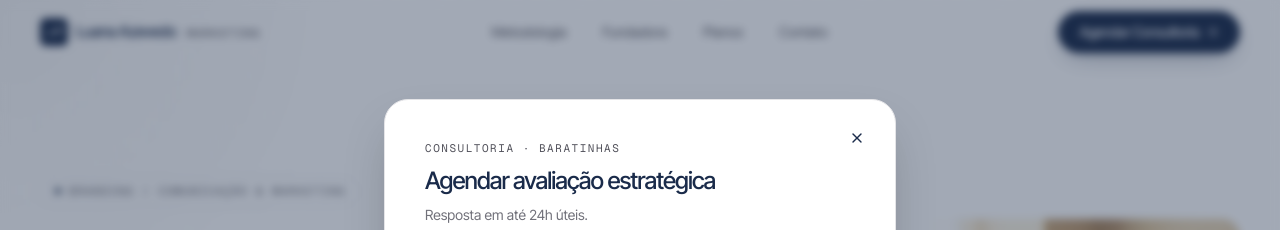
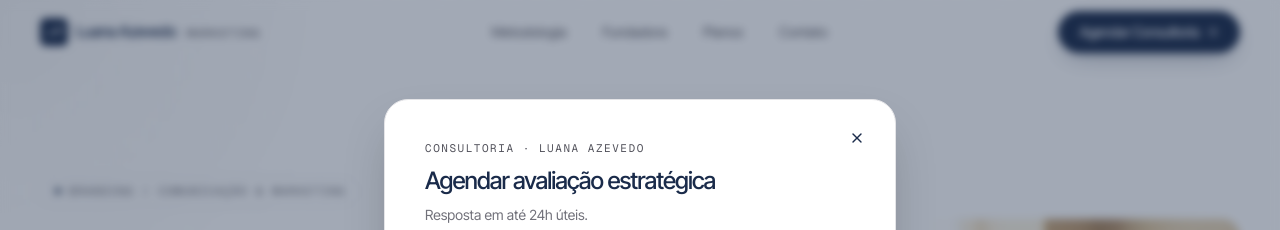
Before and after one commit to jonathaslima20-design/sitelulu, a React (Vite) app: page / in a window 1280 px wide. Both pictures are taken after a click on the button "Agendar Consultoria". Shown: the top 230 px of the page. Built offline with nearby package versions, Linux system fonts and the light colour scheme; no server answers; the database is empty.

Commit message:
Updated App.tsx

```diff
--- a/src/App.tsx
+++ b/src/App.tsx
@@ -203,7 +203,7 @@ function App() {
 
       <AnimatePresence>
         {modalOpen && (
-          <Modal onClose={() => setModalOpen(false)}>
+          <Modal onClose={() => setModalOpen(false)} brandName={content.header_brand_name || 'Consultoria'}>
             <ConsultationForm defaultPlan={modalPlan} onClose={() => setModalOpen(false)} />
           </Modal>
         )}
@@ -702,7 +702,7 @@ function FooterSection({ content }: { content: SiteContent }) {
   );
 }
 
-function Modal({ children, onClose }: { children: React.ReactNode; onClose: () => void }) {
+function Modal({ children, onClose, brandName }: { children: React.ReactNode; onClose: () => void; brandName: string }) {
   useEffect(() => {
     document.body.style.overflow = 'hidden';
     return () => { document.body.style.overflow = ''; };
@@ -727,7 +727,7 @@ function Modal({ children, onClose }: { children: React.ReactNode; onClose: () =
         <button onClick={onClose} className="absolute top-5 right-5 w-9 h-9 rounded-full hover:bg-bone flex items-center justify-center transition">
           <X className="w-4 h-4" />
         </button>
-        <div className="label-mono">CONSULTORIA · BARATINHAS</div>
+        <div className="label-mono">CONSULTORIA · {brandName.toUpperCase()}</div>
         <h3 className="mt-2 text-2xl tracking-tightest font-medium text-ink">Agendar avaliação estratégica</h3>
         <p className="mt-2 text-sm text-silver-500">Resposta em até 24h úteis.</p>
         <div className="mt-7">{children}</div>
```
